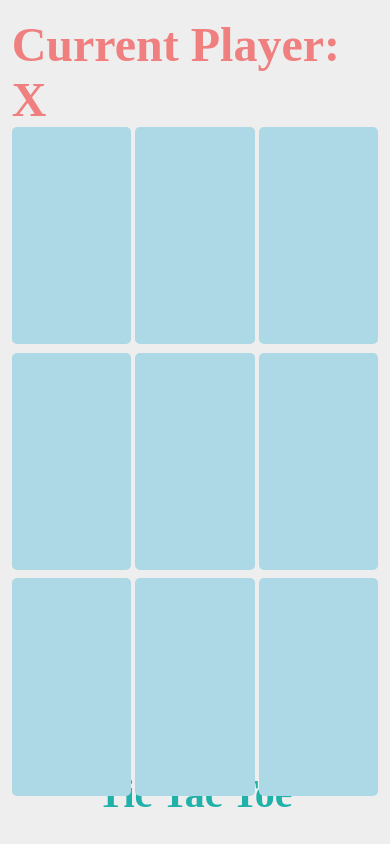
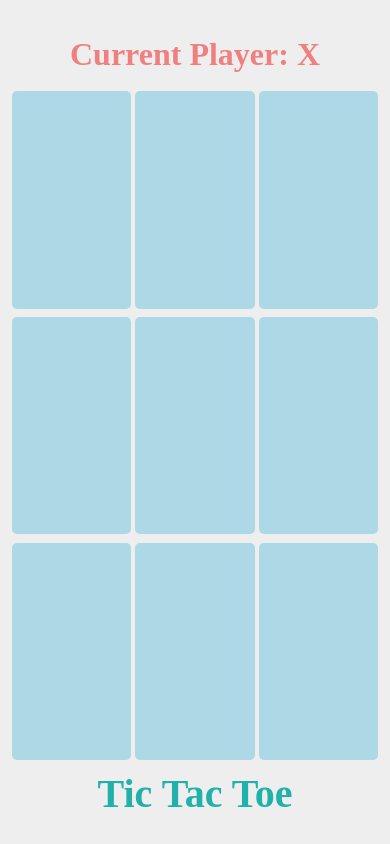
Before and after one commit to sajjathossain/react-tic-tac-toe, a React (Create React App) app: page / in a window 390 px wide. Built offline with nearby package versions, Linux system fonts and the light colour scheme.

Commit message:
Added Responsiveness

```diff
--- a/public/index.html
+++ b/public/index.html
@@ -23,7 +23,6 @@
       #root {
         height: 100vh;
         width: 100vw;
-        background-color: #eee;
       }
 
     </style>
--- a/src/App.css
+++ b/src/App.css
@@ -14,6 +14,7 @@ h6 {
   display: grid;
   grid-template-rows: 1fr auto;
   padding: 2vh 3vw;
+  background-color: #eee;
 }
 
 .game-name {
@@ -39,3 +40,9 @@ h6 {
   background-color: lightseagreen !important;
   pointer-events: none;
 }
+
+@media (max-height: 550px) {
+  .game-name {
+    visibility: hidden;
+  }
+}
--- a/src/components/GameBoard/GameBoard.module.css
+++ b/src/components/GameBoard/GameBoard.module.css
@@ -56,7 +56,33 @@
 }
 
 .resetButton:active {
-  box-shadow: 3px 4px 20px -6px rgba(0, 0, 0, 0.78) inset;
-  -webkit-box-shadow: 3px 4px 20px -6px rgba(0, 0, 0, 0.78) inset;
-  -moz-box-shadow: 3px 4px 20px -6px rgba(0, 0, 0, 0.78) inset;
+  box-shadow: 3px 4px 20px -6px rgba(0, 0, 0, 0.25) inset;
+  -webkit-box-shadow: 3px 4px 20px -6px rgba(0, 0, 0, 0.25) inset;
+  -moz-box-shadow: 3px 4px 20px -6px rgba(0, 0, 0, 0.25) inset;
 }
+
+@media (max-width: 1200px) {
+  .winningCard {
+    font-size: 4rem;
+  }
+}
+
+@media (max-width: 640px) {
+  .winningCard {
+    font-size: 2rem;
+  }
+
+  .gameCube {
+    height: 75%;
+    width: 75%;
+    font-size: 3rem;
+  }
+}
+
+@media (max-height: 850px) {
+  .resetButton {
+    height: 25%;
+    width: 50%;
+    font-size: 1.5rem;
+  }
+}
--- a/src/components/GameScore/GameScore.module.css
+++ b/src/components/GameScore/GameScore.module.css
@@ -2,3 +2,21 @@
   font-size: 3rem;
   font-weight: bold;
 }
+
+@media (max-width: 1200px) {
+  .gameScore {
+    font-size: 3rem;
+  }
+}
+
+@media (max-width: 1024px) {
+  .gameScore {
+    font-size: 2.5rem;
+  }
+}
+
+@media (max-width: 450px) {
+  .gameScore {
+    font-size: 2rem;
+  }
+}
```
